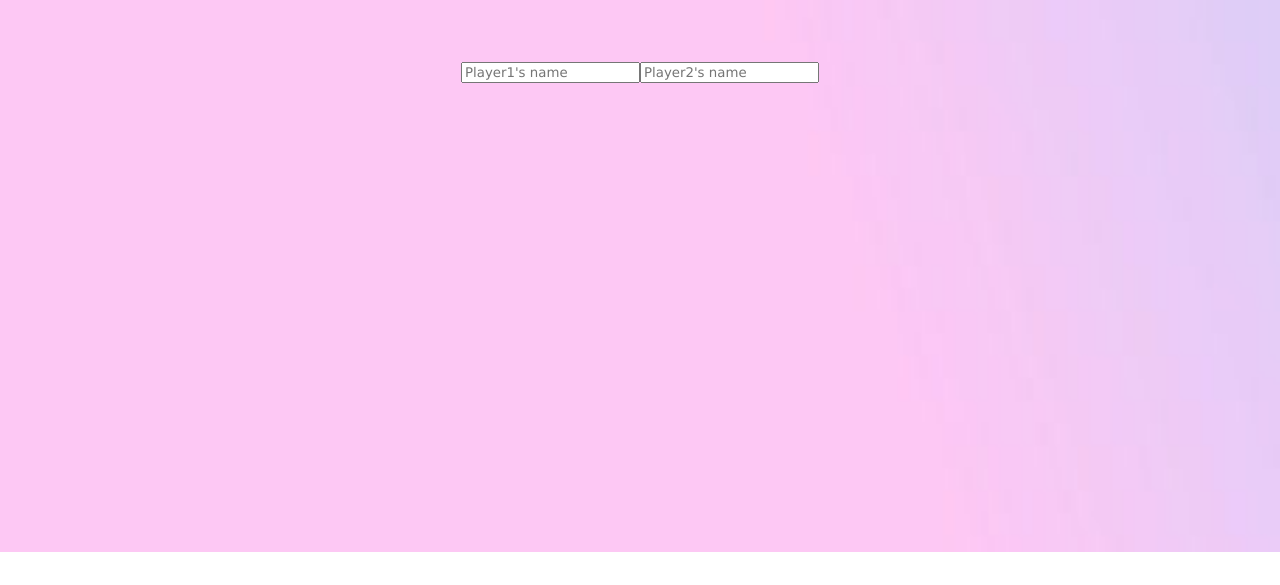
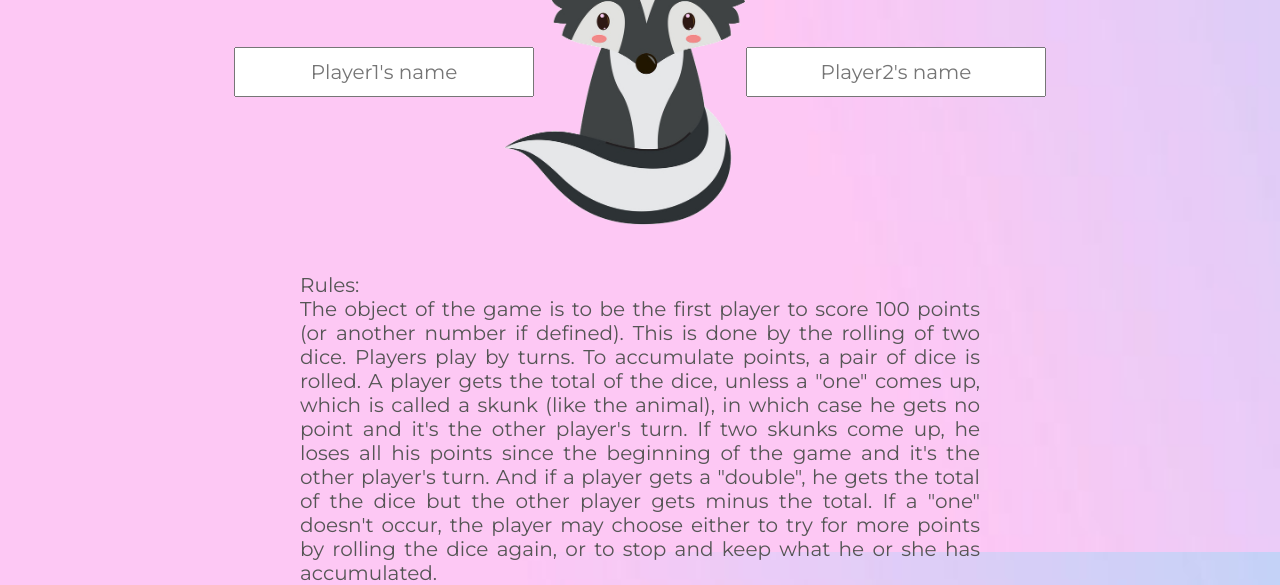
Before and after one commit to ducky92fr/dice_game, a plain HTML site: page index.html in a window 1280 px wide. Shown: the part 408-993 px from the top of the page. Before the commit the page ends 960 px from the top, so only its background shows below. Drawn offline with Linux system fonts and the light colour scheme.

Commit message:
finished game

```diff
--- a/index.html
+++ b/index.html
@@ -11,8 +11,34 @@
 
   <body>
     <div class="pageCover">
-      <input type="text" placeholder="Player1's name" id="player1" />
-      <input type="text" placeholder="Player2's name" id="player2" />
+      <h1>The Skunk Dice Game</h1>
+      <img src="./skunk (2).png" id="skunk" />
+      <input
+        class="inputName"
+        type="text"
+        placeholder="Player1's name"
+        id="player1"
+      />
+      <input
+        class="inputName"
+        type="text"
+        placeholder="Player2's name"
+        id="player2"
+      />
+      <p>
+        Rules:<br />
+        The object of the game is to be the first player to score 100 points (or
+        another number if defined). This is done by the rolling of two dice.
+        Players play by turns. To accumulate points, a pair of dice is rolled. A
+        player gets the total of the dice, unless a "one" comes up, which is
+        called a skunk (like the animal), in which case he gets no point and
+        it's the other player's turn. If two skunks come up, he loses all his
+        points since the beginning of the game and it's the other player's turn.
+        And if a player gets a "double", he gets the total of the dice but the
+        other player gets minus the total. If a "one" doesn't occur, the player
+        may choose either to try for more points by rolling the dice again, or
+        to stop and keep what he or she has accumulated.
+      </p>
     </div>
     <div id="overlay">
       <div id="text">.</div>
--- a/style.css
+++ b/style.css
@@ -1,7 +1,8 @@
+@import url("https://fonts.googleapis.com/css?family=Montserrat");
 * {
   margin: 0px;
   box-sizing: border-box;
-  font-family: Verdana;
+  font-family: Montserrat;
 }
 
 body {
@@ -223,7 +224,52 @@ button:hover {
   top: 0px;
   opacity: 1;
   z-index: 1;
-  display: flex;
+  display: block;
   align-items: center;
   justify-content: center;
+  text-align: center;
 }
+
+.inputName {
+  height: 50px;
+  width: 300px;
+  text-align: center;
+  font-size: 20px;
+}
+
+#player1 {
+  position: absolute;
+  float: left;
+  top: 50%;
+  left: 30%;
+  transform: translate(-50%, -50%);
+}
+#player2 {
+  position: absolute;
+  float: left;
+  top: 50%;
+  left: 70%;
+  transform: translate(-50%, -50%);
+}
+
+#skunk {
+  text-align: center;
+  height: 400px;
+  width: 400px;
+  border-top: 300px;
+  margin-top: 80px;
+}
+
+h1 {
+  font-size: 80px;
+  margin-top: 100px;
+}
+
+p {
+  font-size: 20px;
+  justify-content: center;
+  align-content: center;
+  text-align: justify;
+  margin-left: 300px;
+  margin-right: 300px;
+}
```
Also changed, not shown: screencapture-127-0-0-1-5500-index-html-2019-04-04-16_11_55 (1) (1).png (deleted), screencapture-127-0-0-1-5500-index-html-2019-04-05-14_39_25 (1).png (added), skunk (1).png (added), skunk (2).png (added), skunk.jpg (renamed from 20337800 (1).jpg).
